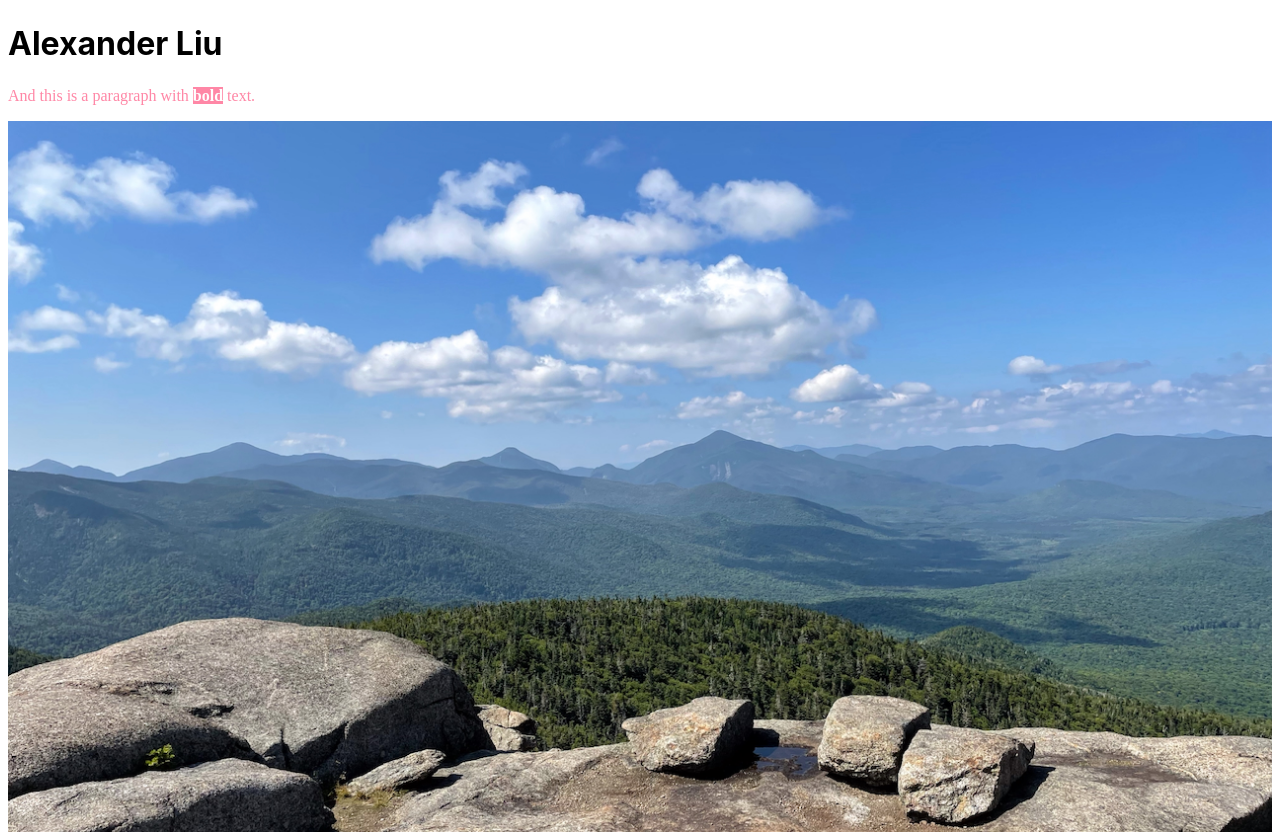
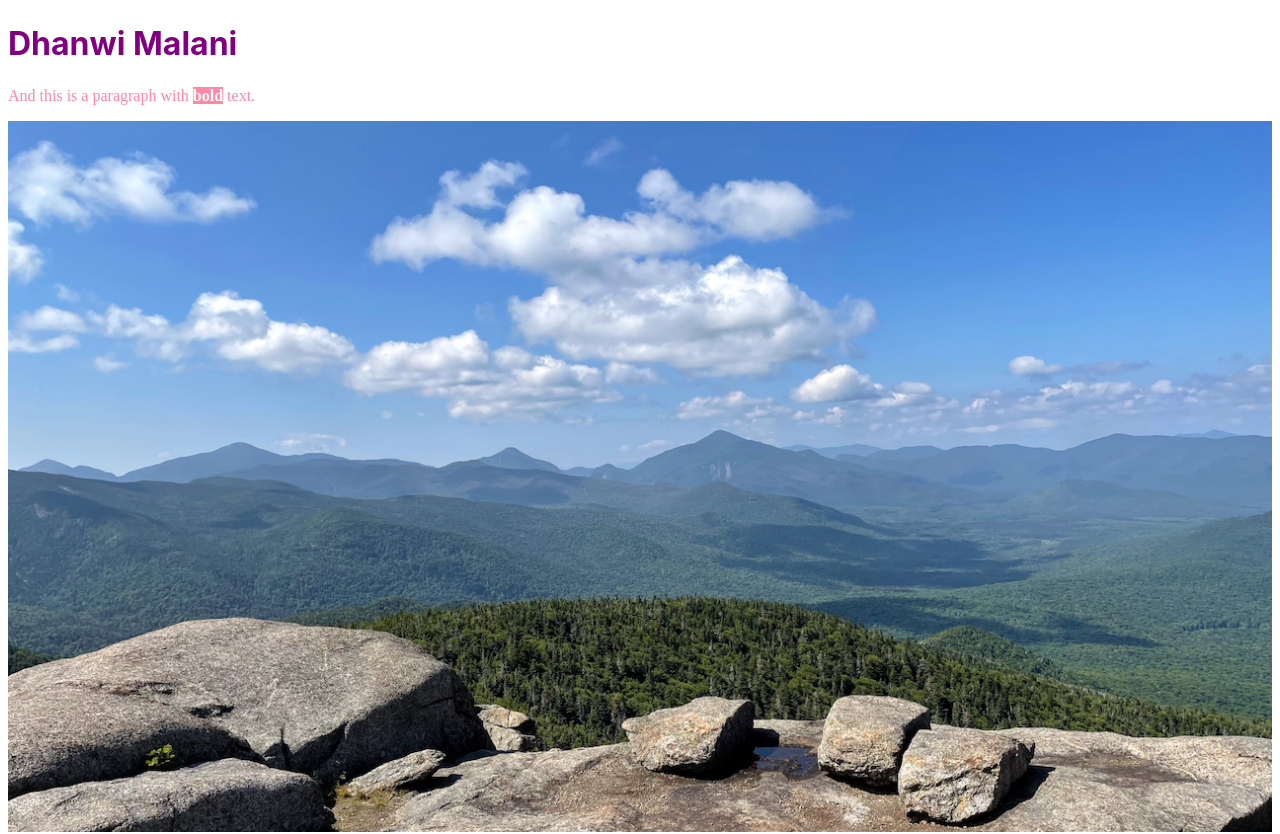
Before and after one commit to leenahtrans/dinosaurio, a website: page index.html in a window 1280 px wide. Shown: the top 834 px of the page. Drawn offline with Linux system fonts and the light colour scheme; grey boxes are pictures that could not be loaded.

Commit message:
Change name heading and color

```diff
--- a/index.html
+++ b/index.html
@@ -6,7 +6,7 @@
     <link rel="stylesheet" href="./styles.css" />
   </head>
   <body>
-    <h1>Alexander Liu</h1>
+    <h1>Dhanwi Malani</h1>
     <p class="bold-paragraph">
       And this is a paragraph with <b id="bold">bold</b> text.
     </p>
--- a/styles.css
+++ b/styles.css
@@ -14,6 +14,7 @@ h1 {
     arial,
     sans-serif;
   margin: 24px 0;
+  color: purple;
 }
 
 .bold-paragraph {
```
Also changed, not shown: 1 other file.
